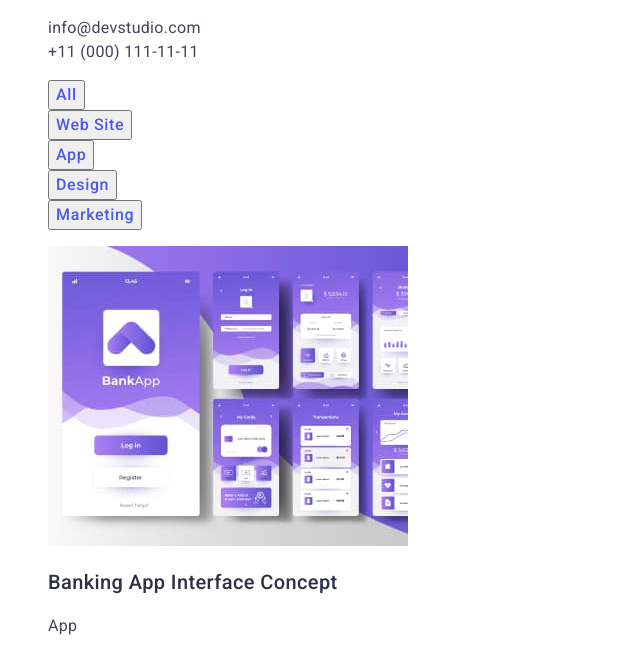
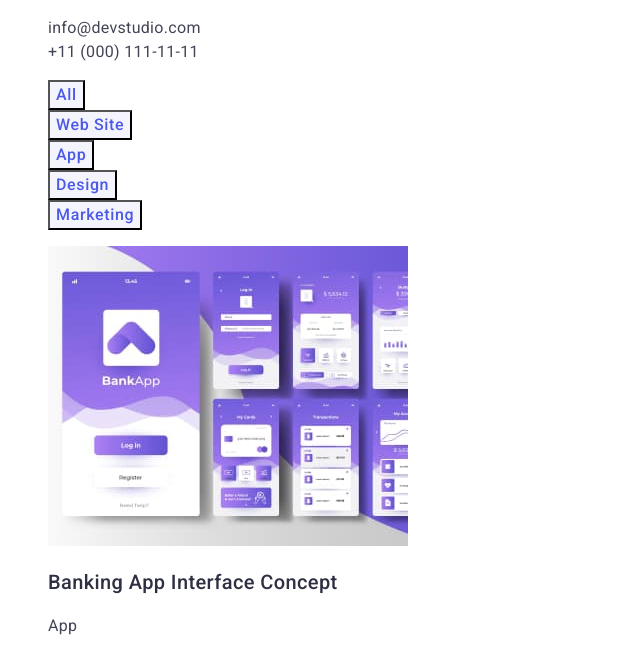
Before and after one commit to Kreal11/goit-homework-02, a plain HTML site: page portfolio.html in a window 1280 px wide. Shown: the part 117-768 px from the top of the page, without its empty margins (0-640 px from the left). Drawn offline with Linux system fonts and the light colour scheme.

Commit message:
goit-homework-02

```diff
--- a/css/styles.css
+++ b/css/styles.css
@@ -454,6 +454,7 @@
 
 .portfolio-button-all {
   color: var(--iris-color);
+  background-color: var(--cloud-color);
   text-align: center;
   cursor: pointer;
   /* Button Text */
@@ -472,6 +473,7 @@
 
 .portfolio-button-website {
   color: var(--iris-color);
+  background-color: var(--cloud-color);
   text-align: center;
   cursor: pointer;
   /* Button Text */
@@ -490,6 +492,7 @@
 
 .portfolio-button-app {
   color: var(--iris-color);
+  background-color: var(--cloud-color);
   text-align: center;
   cursor: pointer;
   /* Button Text */
@@ -508,6 +511,7 @@
 
 .portfolio-button-design {
   color: var(--iris-color);
+  background-color: var(--cloud-color);
   text-align: center;
   cursor: pointer;
   /* Button Text */
@@ -526,6 +530,7 @@
 
 .portfolio-button-marketing {
   color: var(--iris-color);
+  background-color: var(--cloud-color);
   text-align: center;
   cursor: pointer;
   /* Button Text */
```
